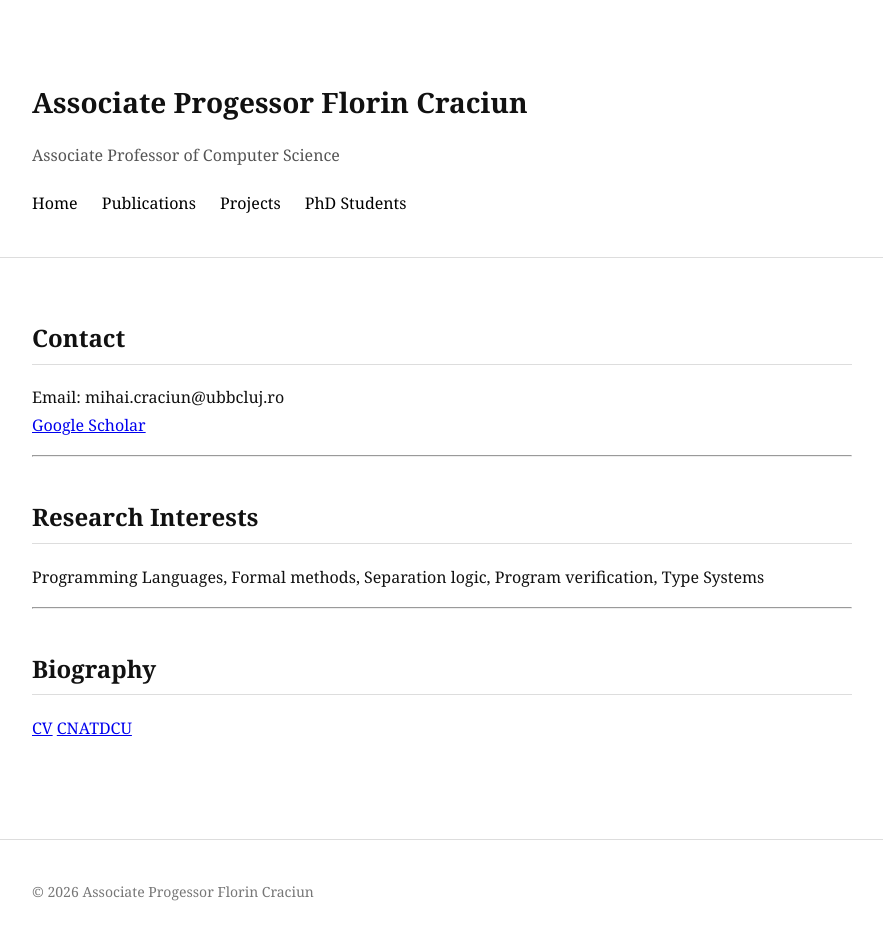
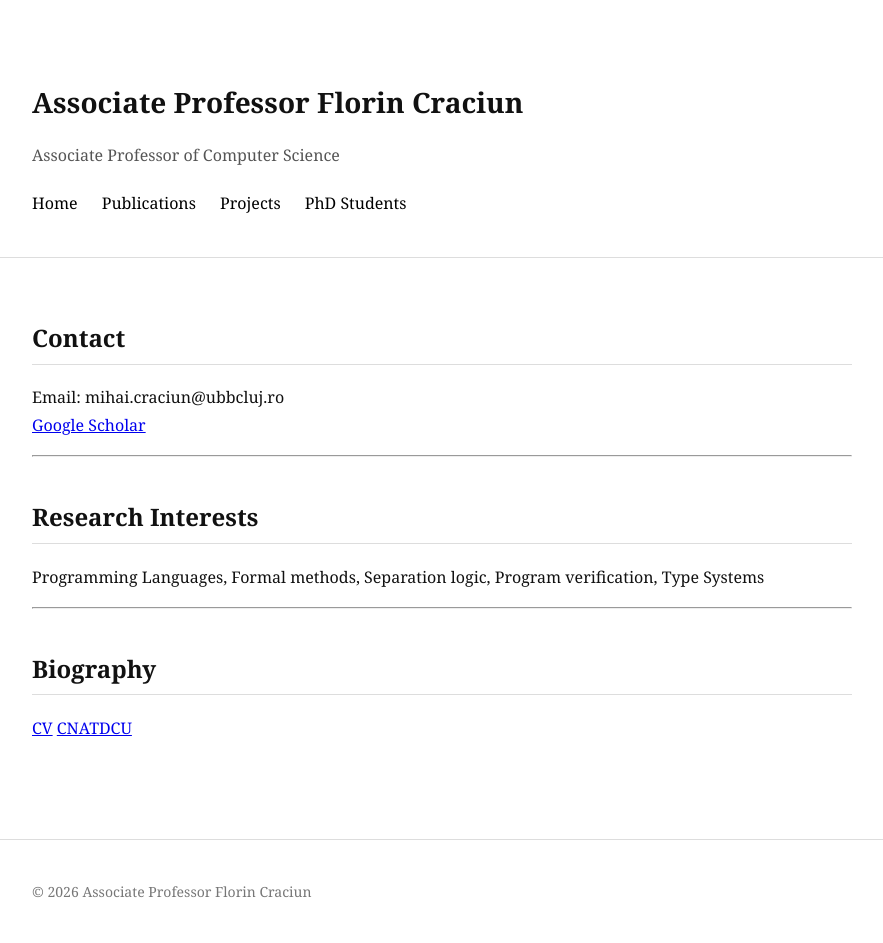
Before and after one commit to craciunf/craciunf.github.io, a Jekyll site: the page built from index.md, in a window 1280 px wide. Shown: the whole page, without its empty margins (198-1081 px from the left). Built offline with Jekyll 4.4.1, drawn with Linux system fonts in a browser that asks for light colours.

Commit message:
Update _config.yml

```diff
--- a/_config.yml
+++ b/_config.yml
@@ -1,4 +1,4 @@
-title: "Associate Progessor Florin Craciun"
+title: "Associate Professor Florin Craciun"
 email: "mihai.craciun@ubbcluj.ro"
 description: "Associate Professor of Computer Science"
 baseurl: ""
```
